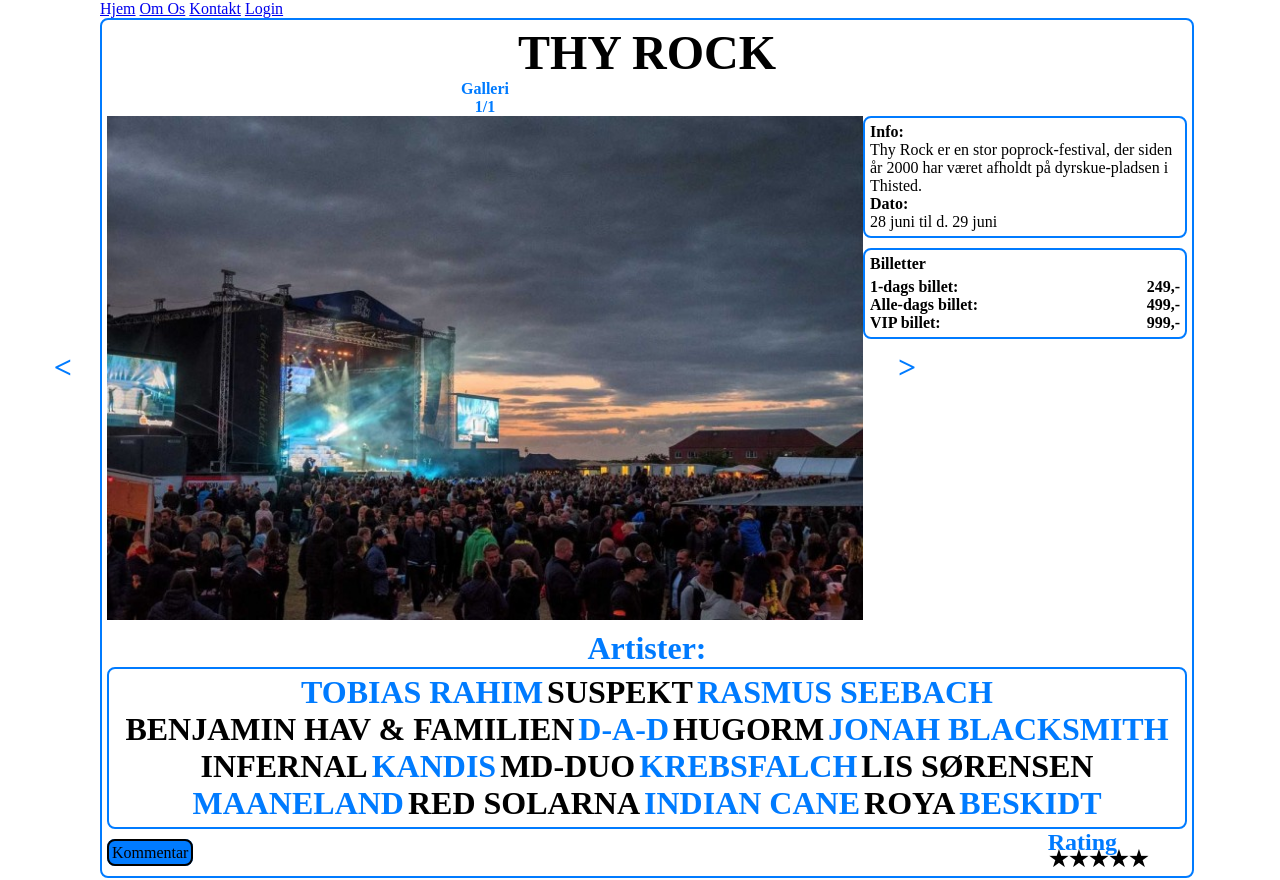
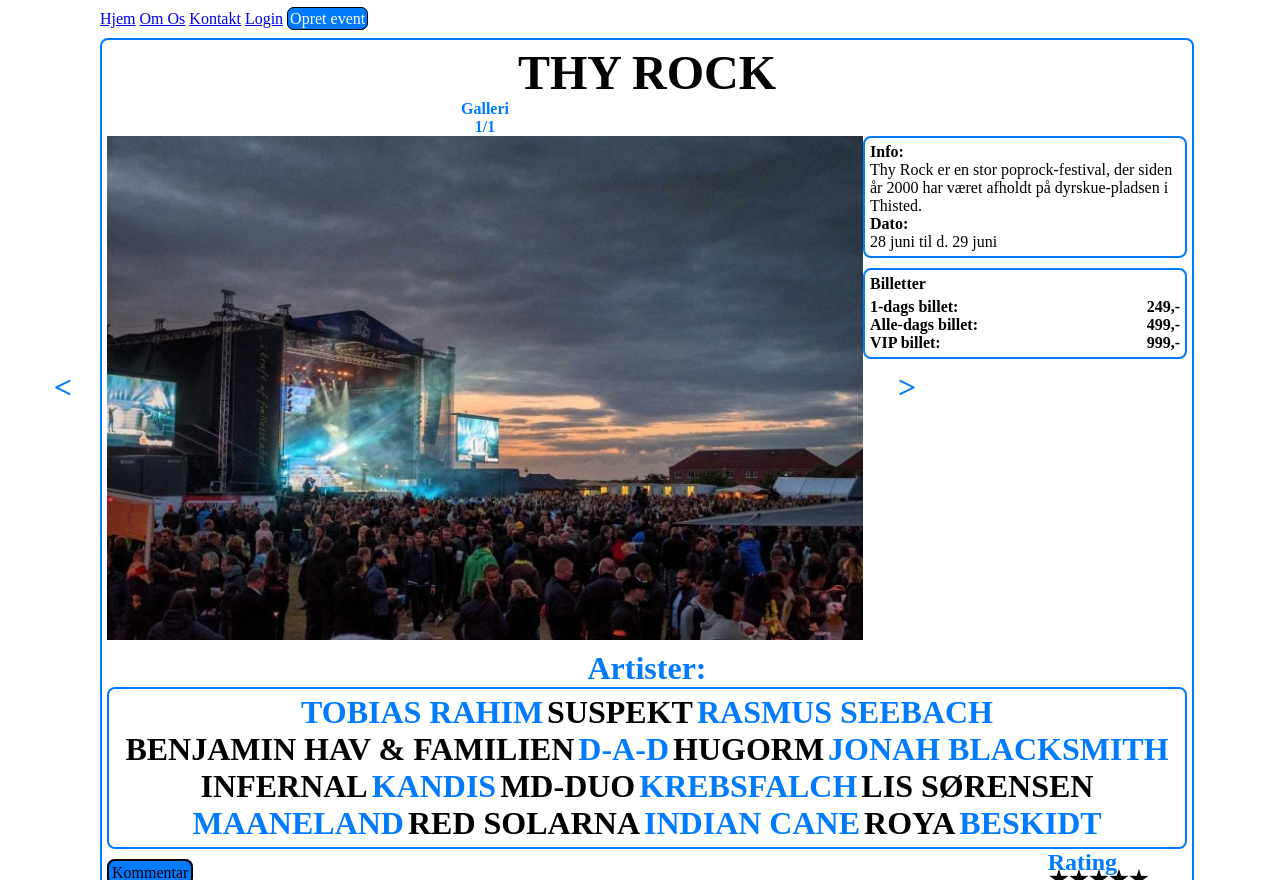
Before and after one commit to chrisdk88/festival, a PHP site: page / in a window 1280 px wide. Shown: the part 100-980 px from the top of the page. Run offline with PHP 8.4, Linux system fonts and the light colour scheme.

Commit message:
creat event

```diff
--- a/index.php
+++ b/index.php
@@ -140,6 +140,7 @@
         <li><a href="#" data-page="about">Om Os</a></li>
         <li><a href="#" data-page="contact">Kontakt</a></li>
         <li><a href="#" data-page="login">Login</a></li>
+        <li><a href="#" class="btnEvent" data-page="createEvent">Opret event</a></li>
       </ul>
     </div>
 
@@ -346,9 +347,10 @@
         <div class="comment">
             <p><strong>User5:</strong> Excepteur sint occaecat cupidatat non proident, sunt in culpa qui officia deserunt mollit anim id est laborum.</p>
         </div>
-
       </div>
     </div>
+
+    <!-- Sponsor -->
     <div class="containerEvent sponsor">
       <div class="sponsorText">
         <h3 class="centerText">Sponsor Placeholder</h3>
--- a/style.css
+++ b/style.css
@@ -124,6 +124,7 @@
 /* --- ONLY FOR TEST USE --- */
 .test ul li {
   display: inline-block;
+  margin: 10px 0;
 }
 
 /* --- EVENT --- */
@@ -355,7 +356,7 @@
 }
 
 .comment-box textarea {
-  width: 100%;
+  width: calc(100%);
   padding: 5px;
   margin-bottom: 10px;
   border: 1px solid #ccc;
@@ -371,6 +372,20 @@
   border-radius: 5px;
   cursor: pointer;
   bottom: 5px;
+}
+
+.test2 {
+  width: 50px;
+}
+
+/* --- BUTTON --- */
+.btnEvent {
+  text-decoration: none;
+  border: 1px solid black;
+  border-radius: 7px;
+  background-color: var(--main-bg-two-color);
+  color: #fff;
+  padding: 2px;
 }
 
 @media only screen and (max-width: 768px) {
@@ -428,7 +443,7 @@
   left: 50%;
   transform: translate(-50%, -50%);
 }
-.createEvent{
+.createEvent {
   position: relative;
   right: 100px;
   bottom: 20px;
@@ -469,31 +484,31 @@
   cursor: pointer;
 }
 
-#eventImage{
- position: relative;
- left: 600px;
- bottom: 20px;
- color: #000000;
+#eventImage {
+  position: relative;
+  left: 600px;
+  bottom: 20px;
+  color: #000000;
 }
-#ticketPrice{
+#ticketPrice {
   position: relative;
   right: 160px;
 }
-#eventDescription{
+#eventDescription {
   position: relative;
   right: 90px;
   top: 30px;
 }
-#createEvent{
+#createEvent {
   position: relative;
   left: 450px;
   top: 10px;
 }
-#eventName{
+#eventName {
   position: relative;
-  right:100px;
+  right: 100px;
 }
-#Artisters{
+#Artisters {
   position: relative;
   left: 110px;
   bottom: 20px;
```
Lines whose indentation alone changed are shown as unchanged.
